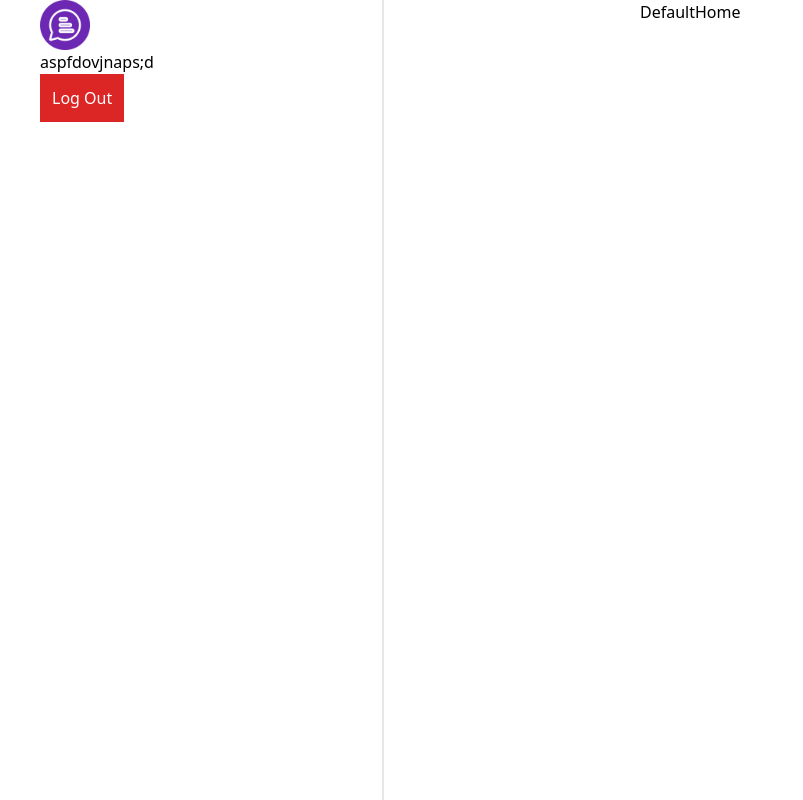
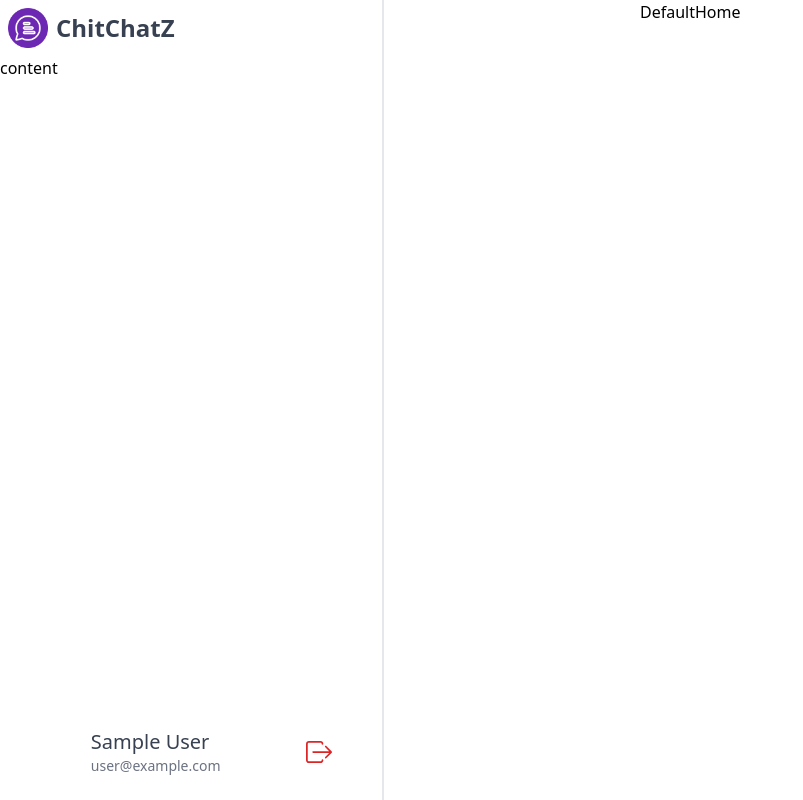
Before and after one commit to Samiislam851/chat-app-MERN-ts, a React (Vite) app: page /dashboard in a window 1280 px wide. Shown: the whole page, without its empty margins (0-803 px from the left). Built offline with nearby package versions, Linux system fonts and the light colour scheme; no server answers; sample sign-in values are in the browser's storage.

Commit message:
authentication done

```diff
--- a/src/Configs/ContextProvider.tsx
+++ b/src/Configs/ContextProvider.tsx
@@ -1,6 +1,6 @@
 import React, { ReactNode, createContext, useEffect, useState } from 'react'
 import { Toaster } from 'react-hot-toast'
-import { GoogleAuthProvider, createUserWithEmailAndPassword, getAuth, onAuthStateChanged, signInWithEmailAndPassword, signInWithPopup, signOut } from "firebase/auth";
+import { GoogleAuthProvider, createUserWithEmailAndPassword, getAuth, onAuthStateChanged, signInWithEmailAndPassword, signInWithPopup, signOut, updateProfile } from "firebase/auth";
 import { UserCredential } from "firebase/auth";
 import { User } from '../types/types';
 import app from '../utils/firebase';
@@ -21,6 +21,8 @@ export interface valueType {
     setLoading: React.Dispatch<React.SetStateAction<boolean>>,
     emailSignIn: (email: string, password: string) => Promise<UserCredential>,
     emailRegister: (email: string, password: string) => Promise<UserCredential>,
+    addUserDetails: (name: string, photoURL: string) => Promise<void>,
+    setUser: React.Dispatch<React.SetStateAction<User | null>>
 }
 
 
@@ -77,8 +79,15 @@ export default function ContextProvider({ children }: Props) {
     }
 
 
+    const addUserDetails = (name: string, photoURL: string) => {
+        return updateProfile(auth.currentUser!, {
+            displayName: name, photoURL: photoURL
+        })
+    }
+
+
     const emailSignIn = (email: string, password: string) => {
-     return   signInWithEmailAndPassword(auth, email, password)
+        return signInWithEmailAndPassword(auth, email, password)
 
     }
     ////////////////////// Sign Out ////////////////////////////
@@ -104,7 +113,7 @@ export default function ContextProvider({ children }: Props) {
 
     const value: valueType = {
         first, setFirst, googleLogin, user, logOut,
-        loading, setLoading, emailRegister,emailSignIn
+        loading, setLoading, emailRegister, emailSignIn, addUserDetails, setUser
     }
 
     return (
--- a/src/Configs/PrivateRoute.tsx
+++ b/src/Configs/PrivateRoute.tsx
@@ -1,6 +1,7 @@
 import React, { ReactNode, useContext } from 'react'
 import { Context } from './ContextProvider'
 import { Navigate } from 'react-router-dom'
+import { AiOutlineLoading3Quarters } from 'react-icons/ai'
 
 type Props = {
     children: ReactNode
@@ -9,13 +10,16 @@ type Props = {
 
 const PrivateRoute = ({ children }: Props) => {
 
-    const { user,loading } = useContext(Context)!
-if (!loading) {
-    return (
-        <> {!user ? <Navigate to='/login' /> : <>{children}</>}</>
-    )
-}
-return <> <div className='text-4xl animate-spin'>C</div></>
+    const { user, loading } = useContext(Context)!
+    if (!loading) {
+        return (
+            <> {!user ? <Navigate to='/login' /> : <>{children}</>}</>
+        )
+    }
+    return <> <div className='w-screen my-40'> <AiOutlineLoading3Quarters className='text-5xl text-center animate-spin mx-auto' />
+
+
+    </div></>
 
 }
 
--- a/src/components/SideBar/SideBar.tsx
+++ b/src/components/SideBar/SideBar.tsx
@@ -1,12 +1,13 @@
-import React, { useContext } from 'react'
+import React, { useContext, useEffect, useState } from 'react'
 import { Context } from '../../Configs/ContextProvider'
+import { IoIosLogOut } from 'react-icons/io'
 
 type Props = {}
 
 const SideBar = (props: Props) => {
 
     const { user, logOut, loading } = useContext(Context)!
-
+    console.log(user);
     const logOutFunc = async () => {
         if (logOut) {
 
@@ -14,22 +15,42 @@ const SideBar = (props: Props) => {
         }
     }
 
+
+
     return (
-        <div className='max-w-sm min-h-screen md:px-10 border-e-2 flex-col'>
-            {/* top */}
-            <div>
-                <img src="../logo.png" className='w-[50px] h-[50px]' alt="logo" />
-            </div>
-            {/* mid */}
-            <div className='flex-1'>
-aspfdovjnaps;d
-            </div>
-            {/* Bottom */}
-            <div className='flex-grow' >
-                <button className="bg-red-600 text-white p-3 " onClick={logOutFunc}>Log Out</button>
+        <div className="flex flex-col max-w-sm h-screen border-e-2 ">
+            {/* Top */}
+            <div className="flex justify-start px-2 py-2 gap-2 items-center">
+                <img src="../logo.png" className="w-10 h-10" alt="logo" />
+                <h3 className='text-gray-700 text-2xl font-bold'>ChitChatZ</h3>
             </div>
 
+            {/* Middle */}
+            <div className="flex-1 overflow-y-auto">
+                {/* Content of the middle section */}
+                content
+            </div>
+
+            {/* Bottom */}
+            <div className="px-3 py-5">
+                <div className="flex w-full gap-3 justify-between items-center text-gray-700">
+                    <div
+                        style={{ backgroundImage: `url(${user?.photoURL})` }}
+                        className="w-14 h-14 bg-cover bg-center rounded-full basis-[20%]"
+                    >
+                        {/* <img src={user?.photoURL!} className="w-full h-full" alt="" /> */}
+                    </div>
+                    <div className='basis-[60%]'>
+                        <h3 className='text-xl font-medium'>{user?.displayName!}</h3>
+                        <h4 className='text-sm text-gray-500'>{user?.email}</h4>
+                    </div>
+                    <button className="text-white basis-[20%]" onClick={logOutFunc}>
+                        <IoIosLogOut className="w-8 h-8 text-red-600" />
+                    </button>
+                </div>
+            </div>
         </div>
+
     )
 }
 
--- a/src/pages/Login/Login.tsx
+++ b/src/pages/Login/Login.tsx
@@ -28,77 +28,33 @@ type inputObject = {
 
 
 export default function page({ }: Props) {
+
   const [isLoading, setIsLoading] = useState<boolean>(false)
   const contextValue = useContext<valueType | null>(Context)
-
-  const navigate = useNavigate();
-
-  const googleLogin = contextValue?.googleLogin
-  const { loading, setLoading, user, logOut, emailSignIn } = contextValue!
-
-
-  // const saveUserToDB = async (user: User) => {
-  //   // save user to DB
-  //   const res = await axios.post('http://localhost:3000/api/saveUser', user)
-
-  //   console.log(res.data);
-
-
-
-  //   setLoading(false)
-  // }
-
-
-  // const loginWithGoogle = async () => {
-  //   if (googleLogin) {
-  //     setLoading(true);
-  //     try {
-  //       googleLogin().then((result : any) => {
-  //         // saveUserToDB(result.user)
-
-  //       }).catch((error : any) => {
-  //         console.log(error);
-
-  //         const errorCode = error.code;
-  //         const errorMessage = error.message;
-
-  //         const email = error.customData.email;
-
-  //         const credential = GoogleAuthProvider.credentialFromError(error);
-
-  //       });
-
-  //     } catch (error) {
-  //       console.log(error);
-
-  //     } finally {
-  //       setIsLoading(false);
-  //     }
 
 
 
 
-  //   }
-  // };
+  const { loading, setLoading, user, setUser, logOut, emailSignIn } = contextValue!
+
+
+  const { register, handleSubmit } = useForm<inputObject>()
 
 
 
-
-
-  const { register, handleSubmit } = useForm<inputObject>()
   const handleLogin = (data: inputObject) => {
     console.log(data);
     if (/^\s*$/.test(data.email) || /^\s*$/.test(data.password)) {
-      toast.error(' Please Enter something ')
+      toast.error('Please Enter something ')
     } else {
       setLoading(true)
-      emailSignIn(data.email, data.password).then((userCredential ) => {
+      emailSignIn(data.email, data.password).then((userCredential) => {
 
         const user = userCredential.user;
-        // saveUserToDB(user)
-
+        setUser(user)
+        setLoading(false)
       })
-        .catch((error:any) => {
+        .catch((error: any) => {
           const errorCode = error.code;
           const errorMessage = error.message;
           toast.error(errorMessage);
--- a/src/pages/Register/Register.tsx
+++ b/src/pages/Register/Register.tsx
@@ -1,4 +1,4 @@
-'use client'
+
 import React, { useContext, useState } from 'react'
 import { FcGoogle } from "react-icons/fc";
 import { AiOutlineLoading3Quarters } from "react-icons/ai";
@@ -12,6 +12,7 @@ import axios from 'axios';
 import { useForm } from 'react-hook-form';
 import { Context, valueType } from '../../Configs/ContextProvider';
 import { Link, useNavigate } from 'react-router-dom';
+import { MongoUser } from '../../types/types';
 
 
 
@@ -35,38 +36,42 @@ function page({ }: Props) {
     const navigate = useNavigate()
 
 
-    const { loading, setLoading, user, logOut, emailRegister } = contextValue!
+    const { loading, setLoading, user, addUserDetails, logOut, emailRegister, setUser } = contextValue!
 
 
 
 
-    // const saveUserToDB = async (user: MongoUser, retries = 3) => {
-    //     console.log('from save user to db', user);
 
-    //     try {
-    //         const res = await axios.post('http://localhost:3000/api/saveUserToDB', user);
+    //////////////////////////// Save the user to database
 
-    //         if (res.status === 200) {
-    //             localStorage.setItem('chat-app', res.data.token);
-    //            navigate('/dashboard');
-    //         } else {
-    //             await logOut();
-    //         }
-    //     } catch (error) {
-    //         console.log(error);
-    //         if (retries > 0) {
-    //             console.log(`Retrying... (${retries} attempts left)`);
+    const saveUserToDB = async (user: MongoUser, retries = 3) => {
+        console.log('from save user to db', user);
 
-    //                 await saveUserToDB(user, retries - 1);
+        try {
+            const res = await axios.post('http://localhost:3000/saveUser', user);
 
-    //         } else {
-    //             toast.error('Failed to save user to the database after multiple attempts.');
-    //             await logOut();
-    //         }
-    //     } finally {
-    //         setLoading(false);
-    //     }
-    // };
+            if (res.status === 200) {
+
+                localStorage.setItem('chat-app', res.data.token);
+                navigate('/dashboard');
+            } else {
+                await logOut();
+            }
+        } catch (error) {
+            console.log(error);
+            if (retries > 0) {
+                console.log(`Retrying... (${retries} attempts left)`);
+
+                await saveUserToDB(user, retries - 1);
+
+            } else {
+                toast.error('Failed to save user to the database after multiple attempts.');
+                await logOut();
+            }
+        } finally {
+            setLoading(false);
+        }
+    };
 
 
 
@@ -76,15 +81,31 @@ function page({ }: Props) {
     const { register, handleSubmit } = useForm<inputObject>()
     const handleRegister = (data: inputObject) => {
 
-        const user = { ...data }
+        const userData = { ...data }
 
         if (/^\s*$/.test(data.email) || /^\s*$/.test(data.password) || /^\s*$/.test(data.image) || /^\s*$/.test(data.name)) {
-            toast.error(' Please give all the informations ')
+            toast.error(' Please give all the information ')
         } else {
             setLoading(true)
-            emailRegister(user.email, user.password)
+            emailRegister(userData.email, userData.password)
                 .then((userCredential) => {
-                    // saveUserToDB(user)
+                    setLoading(true)
+                    addUserDetails(userData.name, userData.image).then(res => {
+
+                        setLoading(false)
+                        console.log('profile updated')
+
+                    }).catch((err) => {
+                        toast.error(err.message)
+                        setLoading(false)
+                    })
+
+
+                    saveUserToDB({
+                        name: userData.name,
+                        email: userData.email,
+                        photoURL: userData.image,
+                    })
                     console.log(userCredential);
                 })
                 .catch((error) => {
@@ -101,8 +122,6 @@ function page({ }: Props) {
         <>
 
             <div className='background min-h-[100vh] text-center flex flex-col-reverse md:flex-row gap-10 justify-center items-center '>
-
-
                 <div className='w-fit '>
                     <div className='rounded-lg py-10 backdrop-blur-md bg-gray-300 bg-opacity-[0.09] border border-opacity-10 border-gray-400 max-w-md  transition-all ease-in-out duration-500   '>
                         <div className='w-fit mx-auto'>
--- a/src/types/types.ts
+++ b/src/types/types.ts
@@ -4,3 +4,9 @@ export interface User {
     email: string | null;
     photoURL: string | null;
 }
+export interface MongoUser{
+    id?: string;
+    name: string;
+    email:string,
+    photoURL : string;
+}
```
